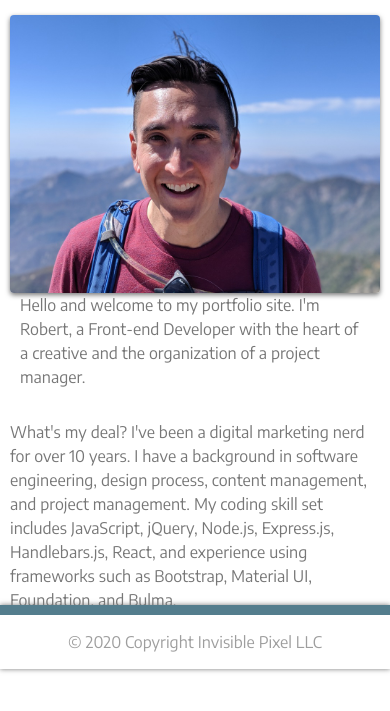
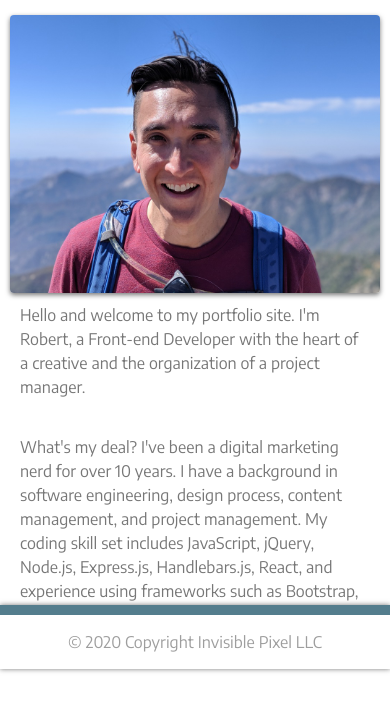
Before and after one commit to pierceforfears/Portfolio, a website: page public/index.html in a window 390 px wide. Shown: the part 175-886 px from the top of the page. Drawn offline with nearby package versions, Linux system fonts and the light colour scheme.

Commit message:
updates spacing

```diff
--- a/public/assets/css/style.css
+++ b/public/assets/css/style.css
@@ -286,12 +286,16 @@ a {
   .nav nav {
     margin: 6px auto;
   }
+  .headshot {
+    float: none;
+  }
 
   .nav ul {
     padding: 0;
   }
   .main {
     padding: 10px;
+    vertical-align: middle;
   }
   p {
     padding: 5px 0;
--- a/public/index.html
+++ b/public/index.html
@@ -40,7 +40,7 @@
             <img class="headshot col-xs-12 col-sm-6 col-md-3 col-lg-3" src="assets/images/pierce_image1.jpg" alt="">
             <p class="main">Hello and welcome to my portfolio site. I'm Robert, a Front-end Developer with the heart of
                 a creative and the organization of a project manager. </p>
-            <p>What's my deal? I've been a digital
+            <p class="main">What's my deal? I've been a digital
                 marketing nerd for over 10 years. I have a background in software engineering, design process, content
                 management, and project management. My coding skill set includes JavaScript, jQuery,
                 Node.js, Express.js, Handlebars.js, React, and experience using frameworks such as Bootstrap, Material
```
